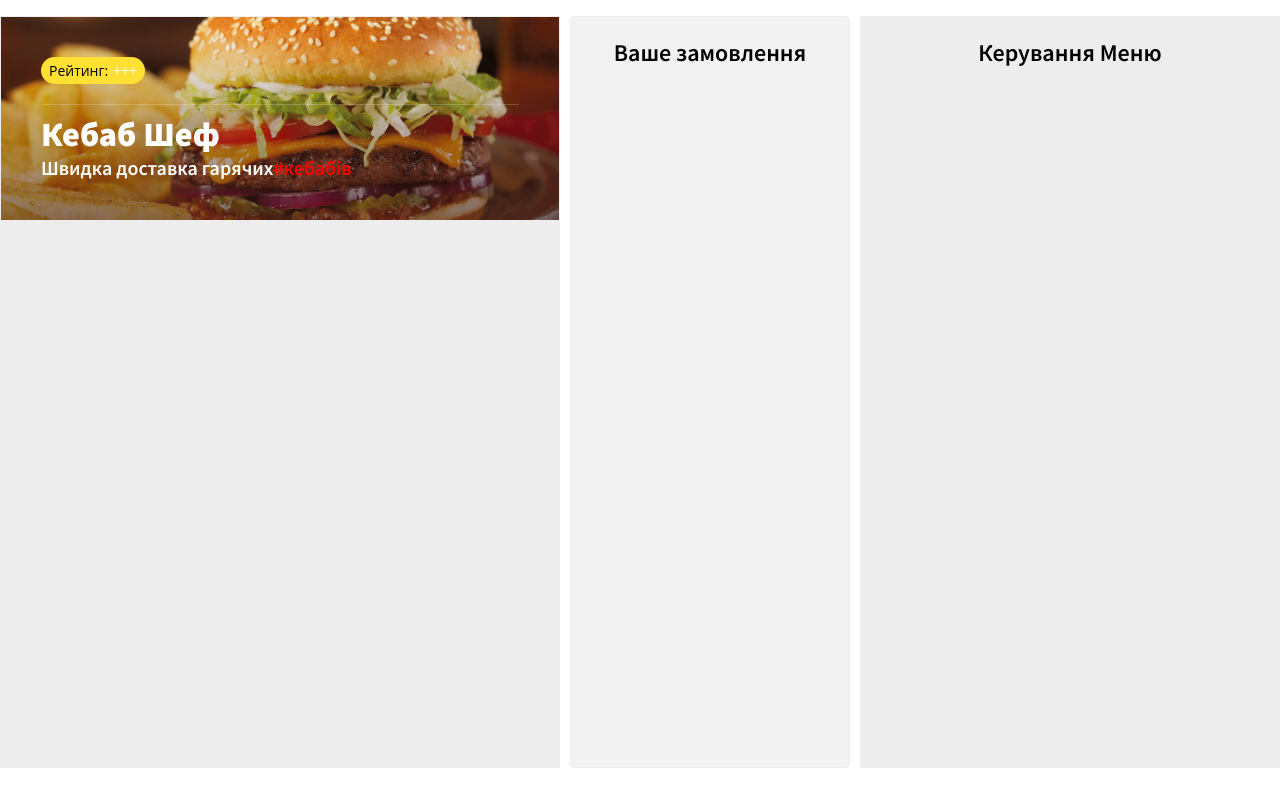
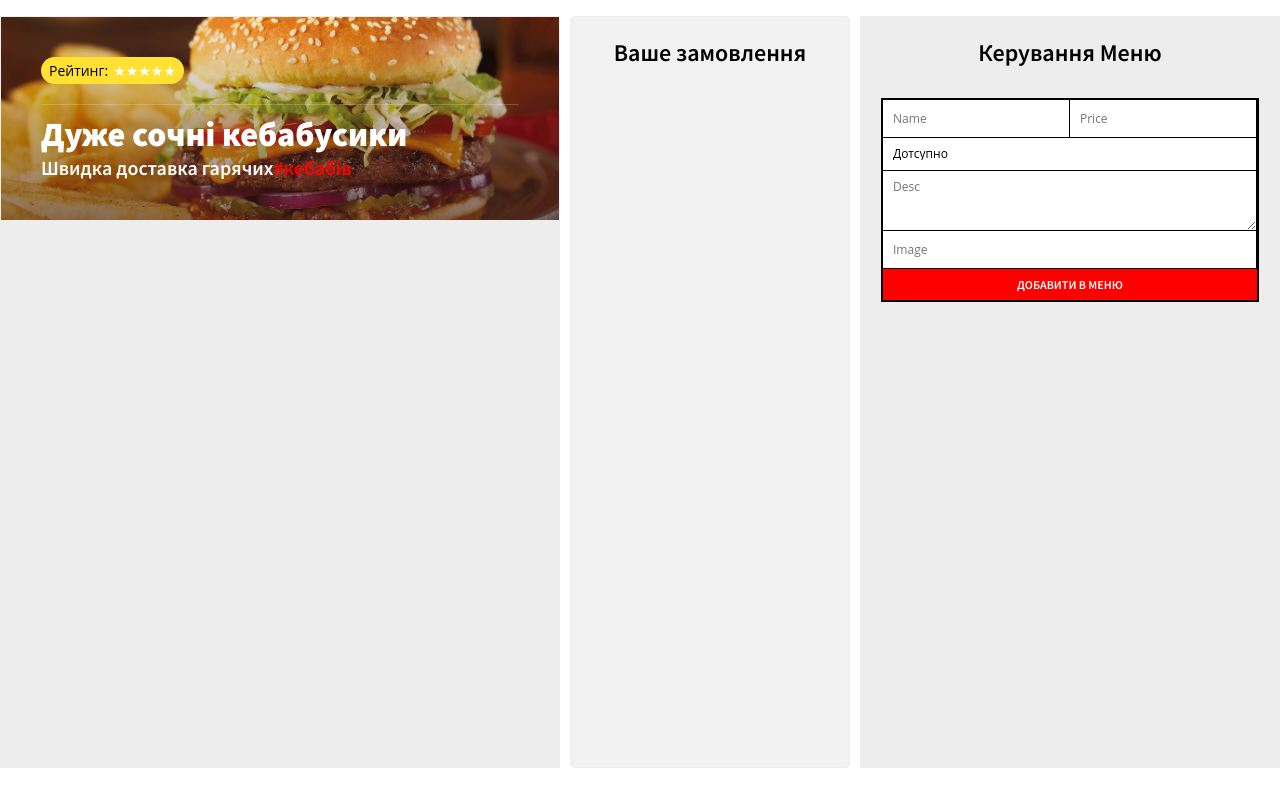
Before and after one commit to IvanProts/kebab_react, a React (Create React App) app: page /restaurant/1 in a window 1280 px wide. Built offline with nearby package versions, Linux system fonts and the light colour scheme.

Commit message:
added Router, add burrgers form and some another fitches

```diff
--- /dev/null
+++ b/src/components/AddBurgerForm.js
@@ -0,0 +1,41 @@
+import React from 'react';
+
+class AddBurgerForm extends React.Component {
+
+  nameRef = React.createRef();
+  priceRef = React.createRef();
+  statusRef = React.createRef();
+  descRef = React.createRef();
+  imageRef = React.createRef();
+
+  createBurger=(event)=>{
+    event.preventDefault();
+    const burger = {
+      name: this.nameRef.current.value,
+      price: parseFloat(this.priceRef.current.value),
+      status: this.statusRef.current.value,
+      desc: this.descRef.current.value,
+      image: this.imageRef.current.value
+    }
+    this.props.addBurger(burger);
+    event.currentTarget.reset();
+  }
+
+  render() {
+    return (
+      <form className="burger-edit" onSubmit={this.createBurger}>
+        <input ref={this.nameRef} name="name" type = "text" placeholder="Name" autoComplete="off"></input>
+        <input ref={this.priceRef} name="price" type = "text" placeholder="Price" autoComplete="off"></input>
+        <select ref = {this.statusRef} name = "status" className="status">
+          <option value = "avalible">Дотсупно</option>
+          <option value = "unavalible">Убрать из меню</option>
+        </select>
+        <textarea ref={this.descRef} name="desc" placeholder="Desc"></textarea>
+        <input ref={this.imageRef} name="image" type = "text" placeholder="Image" autoComplete="off"></input>
+        <button type="submit">Добавити в меню</button>
+      </form>
+    )
+  }
+}
+
+export default AddBurgerForm;
--- a/src/components/App.js
+++ b/src/components/App.js
@@ -4,14 +4,26 @@
 import MenuAdmin from './MenuAdmin';
 
 class App extends React.Component {
+
+  state = {
+    burgers: {},
+    order: {}
+  }
+
+  addBurger = (burger) => {
+    const burgers = {...this.state.burgers};
+    burgers[`burger${Date.now()}`] = burger;
+    this.setState({burgers});
+  }
+
   render(){
     return(
       <div className="burger-paradise">
         <div className="menu">
-          <Header/>
+          <Header title="Дуже сочні кебабусики"/>
         </div>
-        <Order/>
-        <MenuAdmin/>
+          <Order/>
+          <MenuAdmin addBurger={this.addBurger}/>
       </div>
     )
   }
--- a/src/components/Header.js
+++ b/src/components/Header.js
@@ -1,20 +1,18 @@
 import React from 'react';
 
-class Header extends React.Component {
-  render() {
-    return (
+const Header = (props) => (
     <header className="top">
       <div className="wrap">
         <div className="header-content">
 
           <div className="header-rating">
             <div className="header-rating_tag">Рейтинг:</div>
-            <div className="header-rating_icon">+++</div>
+            <div className = "header-rating_icon"> ★★★★★ </div>
             </div>
 
             <div className="header-divider"></div>
-            <h1 className="fonr-effect-fire-animation">
-              Кебаб Шеф
+            <h1 className="font-effect-fire-animation">
+              {props.title}
             </h1>
 
             <h3>
@@ -27,7 +25,5 @@
     </div>
   </header>
 );
-  }
-}
 
 export default Header;
--- a/src/components/MenuAdmin.js
+++ b/src/components/MenuAdmin.js
@@ -1,10 +1,12 @@
 import React from 'react';
+import AddBurgerForm from './AddBurgerForm';
 
 class MenuAdmin extends React.Component {
   render() {
     return (
       <div className="menu-admin">
         <h2>Керування Меню</h2>
+        <AddBurgerForm addBurger={this.props.addBurger}/>
       </div>
     )
   }
--- /dev/null
+++ b/src/components/NotFound.js
@@ -0,0 +1,9 @@
+import React from 'react';
+
+const NotFound = () => {
+  return(
+    <div>The page is not found</div>
+  )
+}
+
+export default NotFound;
--- /dev/null
+++ b/src/components/Router.js
@@ -0,0 +1,19 @@
+import React from 'react';
+import Landing from './Landing'
+import App from './App'
+import NotFound from './NotFound'
+import {BrowserRouter, Route, Switch} from 'react-router-dom';
+
+const Router = () => {
+  return (
+    <BrowserRouter>
+      <Switch>
+        <Route exact path='/' component={Landing}/>
+        <Route path='/restaurant/:restaurantId' component={App}/>
+        <Route component={NotFound}/>
+      </Switch>
+    </BrowserRouter>
+  )
+}
+
+export default Router;
--- a/src/components/landing.js
+++ b/src/components/landing.js
@@ -19,7 +19,8 @@
   };
 
   goToRestourant = () => {
-    console.log('goToRestourant');
+    const {url} = this.state;
+    this.props.history.push(`/restaurant/${url}`)
   };
 
   render() {
--- a/src/index.js
+++ b/src/index.js
@@ -1,6 +1,6 @@
 import React from 'react';
 import {render} from 'react-dom';
-import App from './components/App'
+import Router from './components/Router';
 import './css/style.css';
 
-render(<App />, document.querySelector('#root'));
+render(<Router/>, document.querySelector('#root'));
```
Lines whose indentation alone changed are shown as unchanged.
